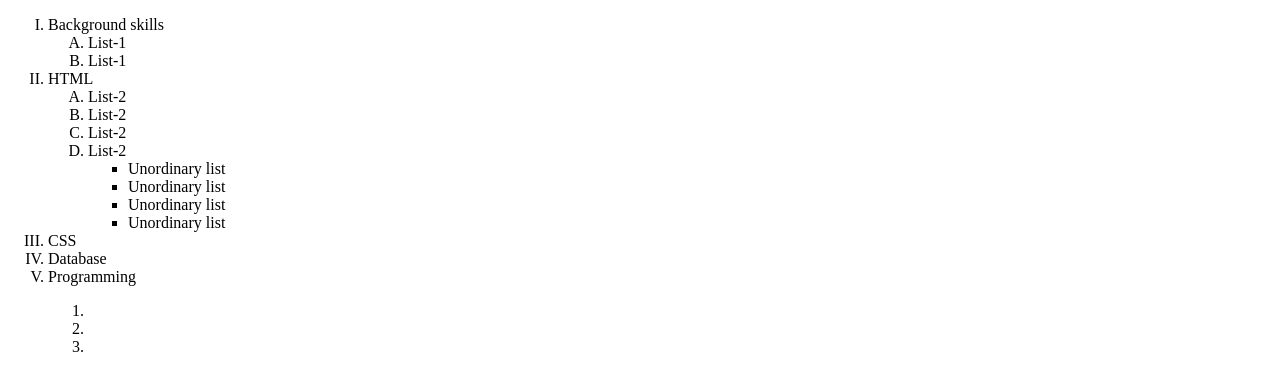
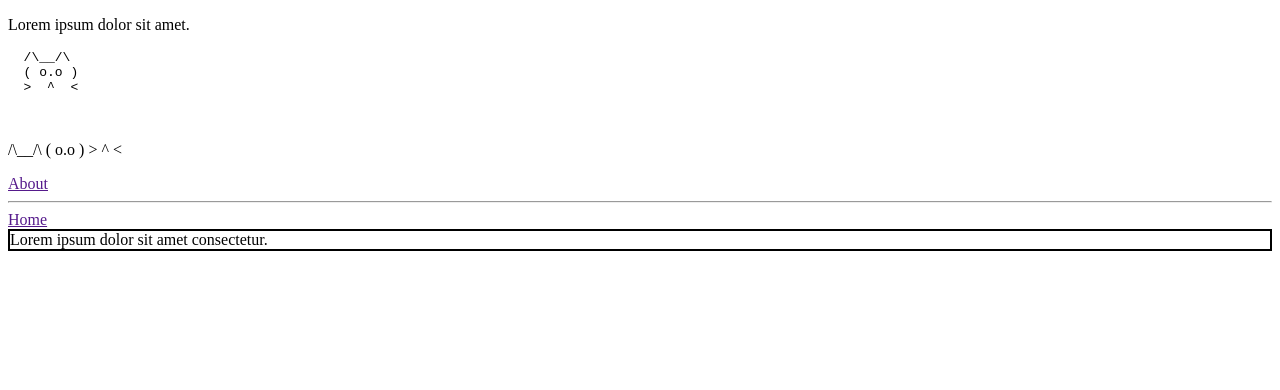
Before and after one commit to faridaheydarova/front-end, a plain HTML site: page list.html in a window 1280 px wide. Drawn offline with Linux system fonts and the light colour scheme.

Commit message:
inline and block

```diff
--- /dev/null
+++ b/htmllists.css
@@ -0,0 +1,29 @@
+body{
+    background-image: url(pexels-pealdesign-30634755.jpg)
+    }
+    .p-1{
+    right: 100px;
+    float: right;
+    position: absolute;
+    }
+    .p-2{
+    right: 200px;
+    float: left;
+    position: absolute;
+    text-decoration: line-through;
+    }
+    .p-3{
+    right: 300px;
+    float: right;
+    position: absolute;
+    }
+    .p-4{
+    right: 400px;
+    float: left;
+    position: absolute;
+    }
+    .p-5{
+    right: 500px;
+    float: right;
+    position: absolute;
+    }
--- a/list.html
+++ b/list.html
@@ -6,51 +6,24 @@
     <title>Document</title>
 </head>
 <body>
-    <ol type="I">
-        <li>Background skills
-            <ol type="A">
-                <li>List-1</li>
-                <li>List-1</li>
-            </ol>
-        </li>
-        <li>HTML
-            <ol type="A">
-                <li>List-2</li>
-                <li>List-2</li>
-                <li>List-2</li>
-                <li>List-2
-                    <ul>
-                        <li>Unordinary list</li>
-                        <li>Unordinary list</li>
-                        <li>Unordinary list</li>
-                        <li>Unordinary list</li>
-                    </ul>
-                </li>
-            </ol>
-        </li>
-        <li>CSS</li>
-        <li>Database</li>
-        <li>Programming</li>
-</ol>
+   <p>Lorem ipsum dolor sit amet.</p>
+  <pre>
+  /\__/\
+  ( o.o )
+  >  ^  <
 
+  </pre>
+  <p>
+    /\__/\
+    ( o.o )
+    >  ^  <
 
-
-<dl>
-    <dt>
-        <dd></dd>
-        <dd></dd>
-    </dt>
-    <dt>
-        <dd>
-            <ol>
-                <li></li>
-                <li></li>
-                <li></li>
-            </ol>
-        </dd>
-        <dd></dd>
-        <dd></dd>
-    </dt>
-</dl>
+  </p>
+  <a href="">About</a><hr>
+  <a href="">Home</a>
+  <div style="border:2px solid black">
+    Lorem ipsum dolor sit amet consectetur.
+  </div>
+  <img src="" alt="">
 </body>
 </html>
--- a/style.css
+++ b/style.css
@@ -14,3 +14,9 @@ ul li::marker{
     color:blue;
     font-size: 35px;
 }
+ul li{
+    list-style-position: outside;
+    background-color: yellow;
+    margin-bottom: 5px;
+    width: 200px;
+}
```
Also changed, not shown: hometask.html (added, +31 -0 lines), ufiqi-list.html (+1 -0 lines).
